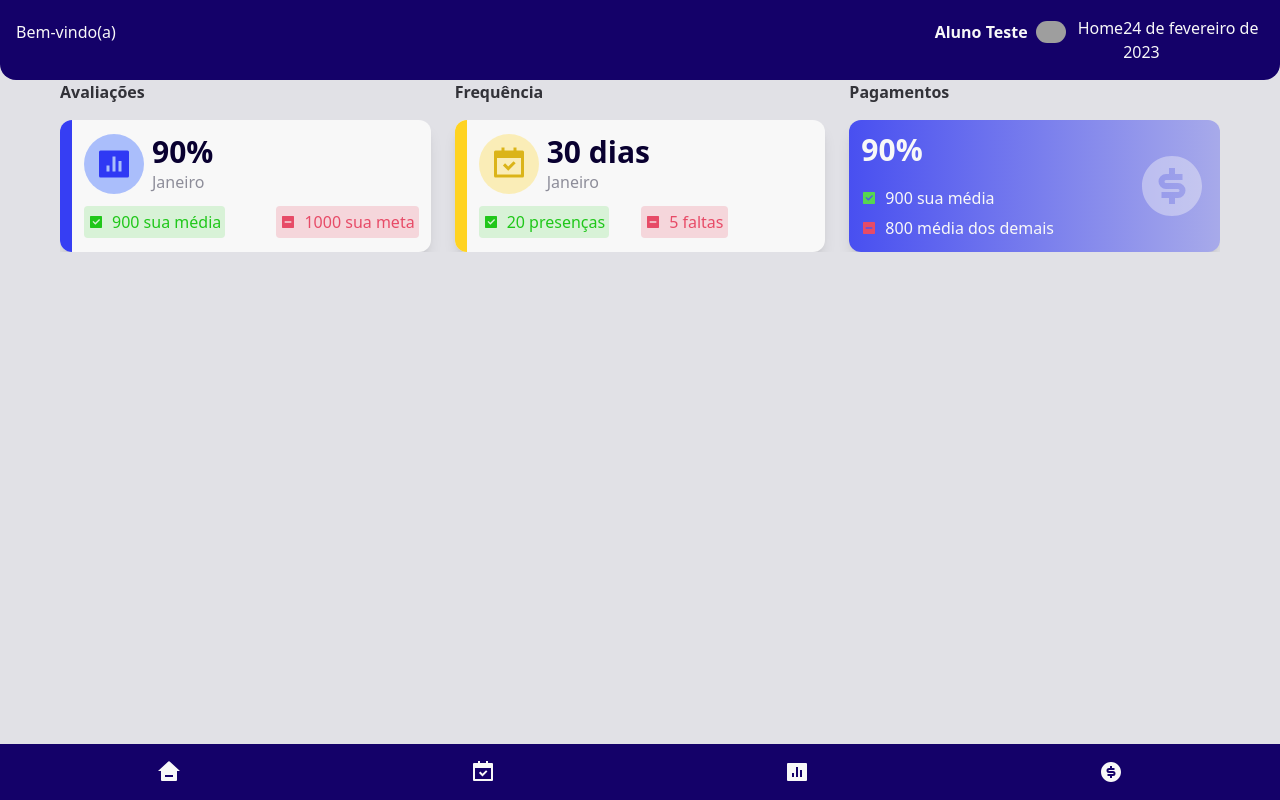
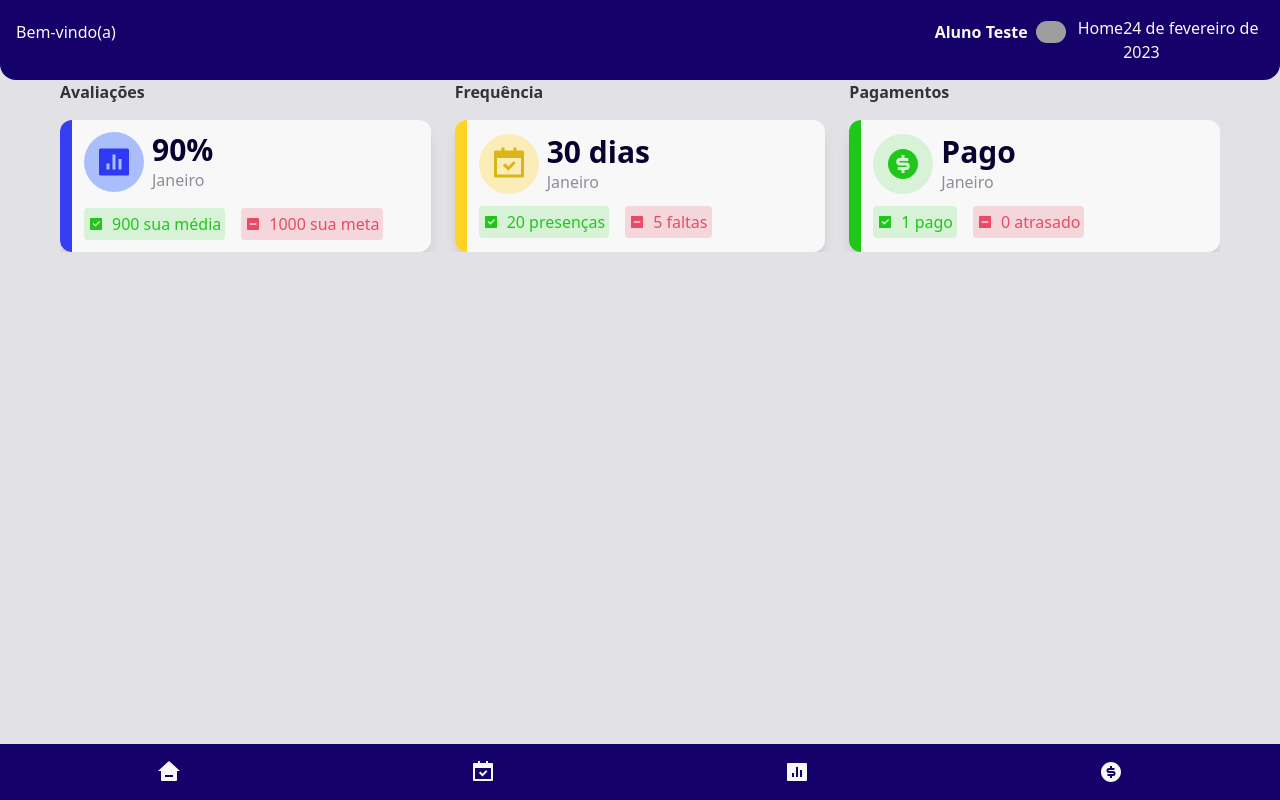
Before and after one commit to Augusto9237/educ-platform, a Next.js app: page /home in a window 1280 px wide. Built offline with nearby package versions, Linux system fonts and the light colour scheme; grey boxes are pictures that could not be loaded.

Commit message:
cards ok

```diff
--- a/src/components/Calendar.tsx
+++ b/src/components/Calendar.tsx
@@ -1,11 +1,12 @@
 import { useState } from 'react';
+import { RiCheckboxFill, RiCheckboxIndeterminateFill } from 'react-icons/ri';
 
 type CalendarProps = {
   month: number;
   year: number;
 };
 
-export function Calendar({ month, year }:CalendarProps) {
+export function Calendar({ month, year }: CalendarProps) {
   const [selectedDate, setSelectedDate] = useState<Date>();
 
   const daysInMonth = new Date(year, month + 1, 0).getDate(); // Obter o número de dias no mês
@@ -40,16 +41,15 @@ export function Calendar({ month, year }:CalendarProps) {
       daysToRender.push(
         <div
           key={day.toString()}
-          className={`h-6 w-6 flex items-center justify-center cursor-pointer ${
-            selectedDate?.getDate() === day.getDate() ? 'bg-buttonColor-500-500 text-white' : ''
-          }`}
+          className={`h-6 w-6 flex items-center justify-center cursor-pointer rounded-full p-1 ${selectedDate?.getDate() === day.getDate() ? 'bg-textSecondaryColor-300/95 text-textSecondaryColor-600' : ''
+            }`}
           onClick={() => setSelectedDate(day)}
         >
           {day.getDate()}
         </div>
       );
     });
-    return <div className="grid grid-cols-7 gap-2 ml-4 -mr-3">{daysToRender}</div>;
+    return <div className="grid grid-cols-7 gap-2 ml-4 -mr-1">{daysToRender}</div>;
   };
 
   return (
@@ -62,6 +62,11 @@ export function Calendar({ month, year }:CalendarProps) {
       </h1>
       {renderDaysOfWeek()}
       {renderDaysOfMonth()}
+
+      <div className="flex flex-col gap-4 mt-8">
+        <span className="flex  items-center justify-center max-sm:flex-1 gap-2 text-textSecondaryColor-400 bg-textSecondaryColor-300/20 rounded p-1"><RiCheckboxFill />2 presenças</span>
+        <span className="flex items-center justify-center max-sm:flex-1 gap-2 text-textSecondaryColor-200 bg-textSecondaryColor-200/20  rounded p-1"><RiCheckboxIndeterminateFill />2 faltas</span>
+      </div>
     </div>
   );
 };
--- a/src/components/CardAssessment.tsx
+++ b/src/components/CardAssessment.tsx
@@ -6,7 +6,7 @@ interface ContainerProps {
 }
 export function CardAssessment() {
     return (
-        <div className="relative flex flex-1 flex-col p-3 pl-6 justify-center gap-3 w-full rounded-xl shadow-lg  bg-backgroundColor-100 overflow-hidden">
+        <div className="relative flex flex-1 flex-col p-3 pl-6 justify-center gap-4 w-full rounded-xl shadow-lg  bg-backgroundColor-100 overflow-hidden">
             <div className="absolute bg-backgroundColor-500/90 w-3 h-full left-0" />
             <div className="flex flex-row gap-2">
                 <div className="flex items-center text-4xl rounded-full p-3 text-backgroundColor-500/90 bg-backgroundColor-400/40">
@@ -18,9 +18,9 @@ export function CardAssessment() {
                 </div>
             </div>
 
-            <div className="flex justify-between">
-                <span className="flex items-center gap-2 text-textSecondaryColor-400 bg-textSecondaryColor-300/20 rounded p-1"><RiCheckboxFill />900 sua média</span>
-                <span className="flex items-center gap-2 text-textSecondaryColor-200 bg-textSecondaryColor-200/20  rounded p-1"><RiCheckboxIndeterminateFill/>1000 sua meta</span>
+            <div className="flex gap-4">
+                <span className="flex  items-center justify-center max-sm:flex-1 gap-2 text-textSecondaryColor-400 bg-textSecondaryColor-300/20 rounded p-1"><RiCheckboxFill />900 sua média</span>
+                <span className="flex items-center justify-center max-sm:flex-1 gap-2 text-textSecondaryColor-200 bg-textSecondaryColor-200/20  rounded p-1"><RiCheckboxIndeterminateFill />1000 sua meta</span>
             </div>
         </div>
     )
--- a/src/components/CardFrequency.tsx
+++ b/src/components/CardFrequency.tsx
@@ -18,9 +18,9 @@ export function CardFrequency() {
                 </div>
             </div>
 
-            <div className="flex  gap-8">
-                <span className="flex items-center gap-2 text-textSecondaryColor-400 bg-textSecondaryColor-300/20 rounded p-1"><RiCheckboxFill />20 presenças</span>
-                <span className="flex items-center gap-2 text-textSecondaryColor-200 bg-textSecondaryColor-200/20  rounded p-1"><RiCheckboxIndeterminateFill/>5 faltas</span>
+            <div className="flex  gap-4">
+                <span className="flex items-center justify-center max-sm:flex-1 gap-2 text-textSecondaryColor-400 bg-textSecondaryColor-300/20 rounded p-1"><RiCheckboxFill />20 presenças</span>
+                <span className="flex items-center justify-center max-sm:flex-1 gap-2 text-textSecondaryColor-200 bg-textSecondaryColor-200/20  rounded p-1"><RiCheckboxIndeterminateFill/>5 faltas</span>
             </div>
         </div>
     )
--- a/src/components/CardPayments.tsx
+++ b/src/components/CardPayments.tsx
@@ -3,13 +3,24 @@ import { RiCheckboxFill, RiCheckboxIndeterminateFill, RiMoneyDollarCircleFill }
 
 export function CardPayments() {
     return (
-        <div className="relative flex flex-col p-3 justify-center gap-1.5 w-full rounded-xl shadow-lg  bg-gradient-to-r from-backgroundColor-500/80 to-backgroundColor-500/30">
-            <h1 className="text-textColor-100 text-3xl font-bold mb-3">90%</h1>
-            <span className="flex items-center gap-2 text-textColor-100"><RiCheckboxFill color="#56D551" />900 sua média</span>
-            <span className="flex items-center gap-2 text-textColor-100"><RiCheckboxIndeterminateFill color="#E74B67" />800 média dos demais</span>
-            <div className="absolute right-3 text-7xl text-textColor-100 opacity-40">
-                <RiMoneyDollarCircleFill />
+        <div className="relative flex flex-1 flex-col p-3 pl-6 justify-center gap-3 w-full rounded-xl shadow-lg bg-backgroundColor-100 overflow-hidden">
+            <div className="absolute bg-textSecondaryColor-400 w-3 h-full left-0" />
+            <div className="flex flex-row gap-2">
+                <div className="flex items-center text-4xl rounded-full p-3 text-textSecondaryColor-400 bg-textSecondaryColor-300/20">
+                    <RiMoneyDollarCircleFill />
+                </div>
+                <div>
+                    <h1 className="text-textSecondaryColor-600 text-3xl font-bold">Pago</h1>
+                    <span className="text-textColor-300">Janeiro</span>
+                </div>
+            </div>
+
+            <div className="flex  gap-4">
+                <span className="flex items-center justify-center max-sm:flex-1 gap-2 text-textSecondaryColor-400 bg-textSecondaryColor-300/20 rounded p-1"><RiCheckboxFill />1 pago</span>
+                <span className="flex items-center justify-center max-sm:flex-1 gap-2 text-textSecondaryColor-200 bg-textSecondaryColor-200/20  rounded p-1"><RiCheckboxIndeterminateFill />0 atrasado</span>
             </div>
         </div>
+
+
     )
 }
```
